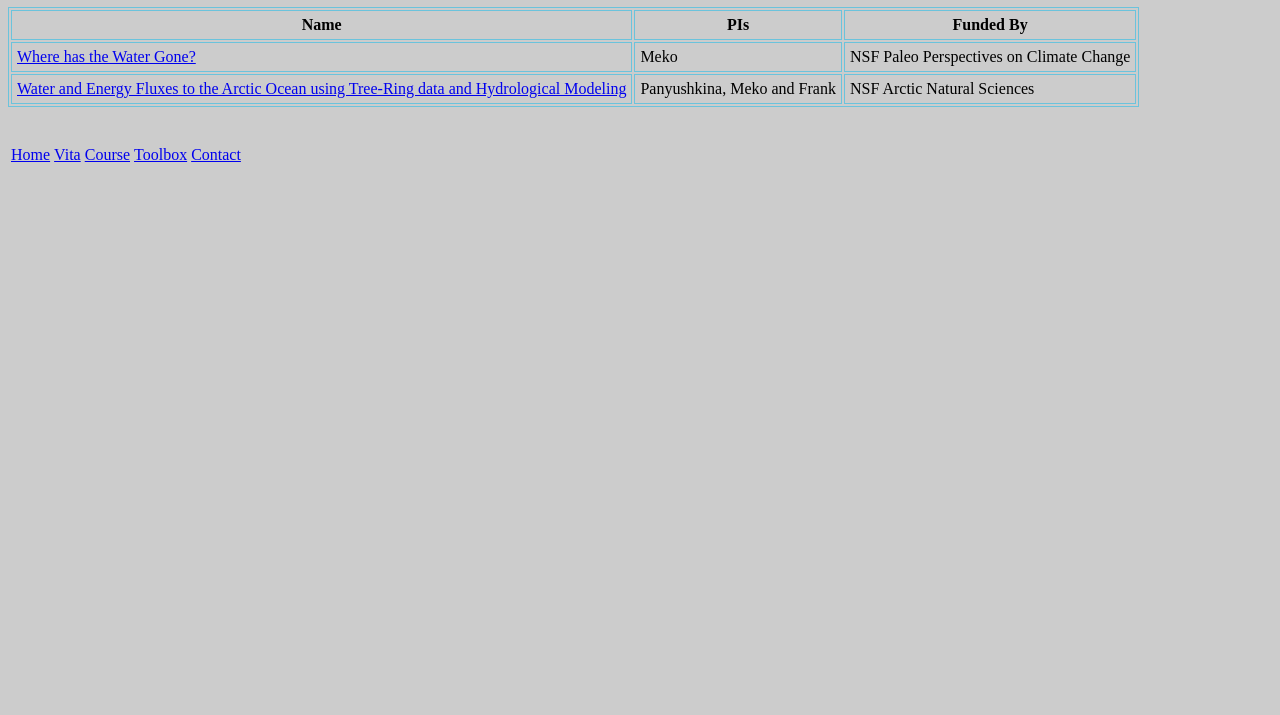
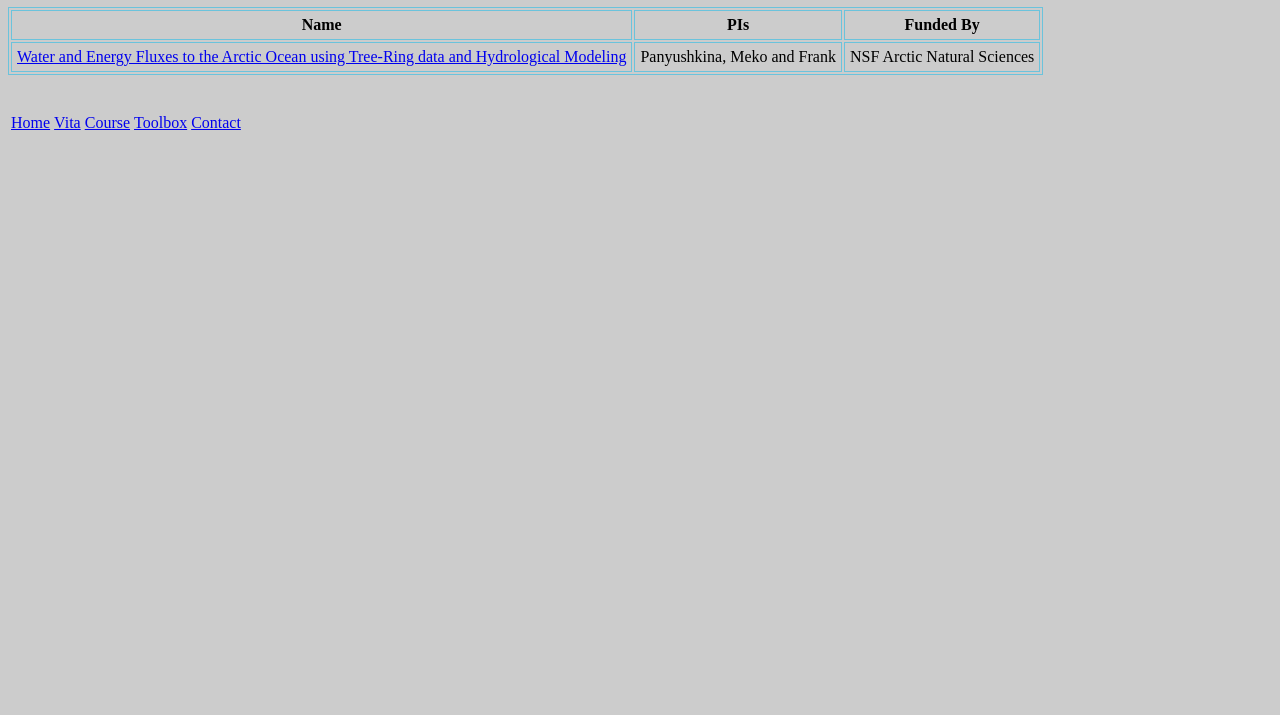
Before and after one commit to ltrr-arizona-edu/dmekoweb, a plain HTML site: page public/projects.html in a window 1280 px wide. Shown: the part 85-800 px from the top of the page. Drawn offline with Linux system fonts and the light colour scheme.

Commit message:
Edits to matlab toolbox

```diff
--- a/public/projects.html
+++ b/public/projects.html
@@ -16,14 +16,6 @@
     <th>PIs</th>
     <th>Funded By</th>
 </tr>
-
-<tr>
-    <td><a href="prba1a1.html"<i>Where has the Water Gone?</i></td>
-    <td>Meko</td>
-    <td>NSF Paleo Perspectives on Climate Change</td>
-</tr>
-
-
 
 <tr>
     <td><a href="prba2a1.html"<i>Water and Energy Fluxes to the Arctic Ocean using Tree-Ring data and Hydrological Modeling</i></td>
```
Also changed, not shown: public/toolbox.html (+1 -1 lines).
